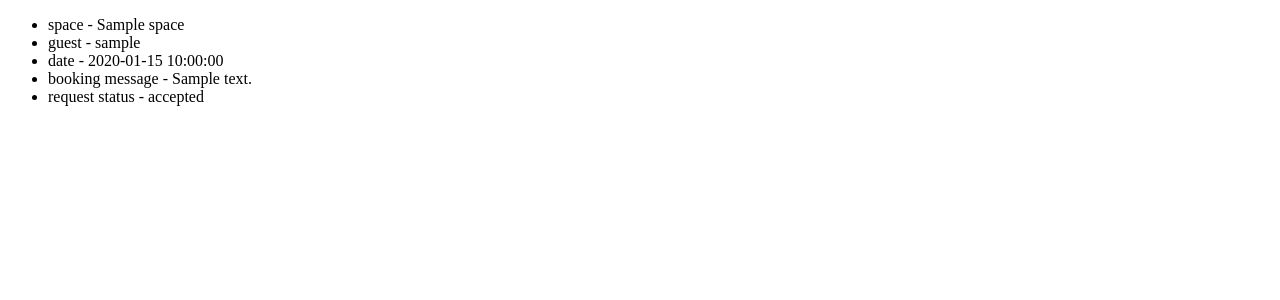
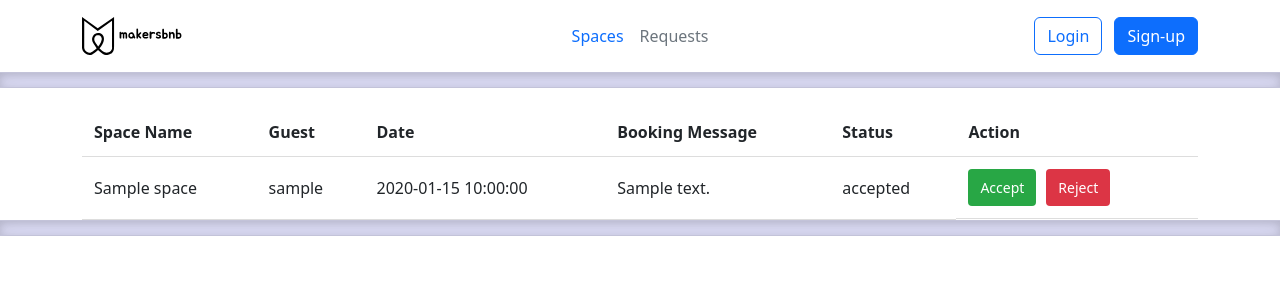
Before and after one commit to JonnySB/makers-bnb, a Flask app: template templates/manage_booking_requests.html in a window 1280 px wide. Shown: the top 300 px of the page. Run offline with Flask 3, Linux system fonts and the light colour scheme; the template is opened without the code that fills it: most values are stand-ins (such as "Sample title", 1, 10 or a date in 2020).

Commit message:
Created manage bookings page

```diff
--- a/app.py
+++ b/app.py
@@ -114,44 +114,44 @@ def get_spaces():
     )
 
 
-@app.route("/spaces/new", methods=["GET"])
-def get_new_space():
-    connection = get_flask_database_connection(app)
+@app.route("/spaces/new", methods=["GET", "POST"])
+def create_space():
+    if request.method == "GET":
+        connection = get_flask_database_connection(app)
 
-    logged_in = session.get("logged_in", False)
-    user_details = get_user_details(connection)
+        logged_in = session.get("logged_in", False)
+        user_details = get_user_details(connection)
 
-    return render_template("spaces/new.html", logged_in=logged_in, user=user_details)
+        return render_template(
+            "spaces/new.html", logged_in=logged_in, user=user_details
+        )
 
+    else:
+        connection = get_flask_database_connection(app)
+        space_repository = SpaceRepository(connection)
+        booking_repository = BookingRepository(connection)
 
-@app.route("/spaces", methods=["POST"])
-def create_space():
-    connection = get_flask_database_connection(app)
-    space_repository = SpaceRepository(connection)
-    booking_repository = BookingRepository(connection)
+        name = request.form["name"]
+        description = request.form["description"]
+        price = request.form["price"]
+        available_from = request.form["available_from"]
+        available_to = request.form["available_to"]
 
-    name = request.form["name"]
-    description = request.form["description"]
-    price = request.form["price"]
-    available_from = request.form["available_from"]
-    available_to = request.form["available_to"]
+        user_details = get_user_details(connection)
 
-    user_details = get_user_details(connection)
+        space = Space(None, name, description, price, user_details.id)
+        space = space_repository.create(space)
 
-    space = Space(
-        None, name, description, price, user_details.id
-    )  # needs to include user_id once login functionality added
-    space = space_repository.create(space)
+        available_from = datetime.strptime(available_from, "%Y-%m-%d")
+        available_to = datetime.strptime(available_to, "%Y-%m-%d")
+        current_date = available_from
 
-    available_from = datetime.strptime(available_from, "%Y-%m-%d")
-    available_to = datetime.strptime(available_to, "%Y-%m-%d")
-    current_date = available_from
-    while current_date <= available_to:
-        booking = Booking(None, current_date, True, space.id)
-        booking = booking_repository.create(booking)
-        current_date += timedelta(days=1)
+        while current_date <= available_to:
+            booking = Booking(None, current_date, True, space.id)
+            booking = booking_repository.create(booking)
+            current_date += timedelta(days=1)
 
-    return redirect(f"/spaces")
+        return redirect(f"/spaces")
 
 
 @app.route("/spaces/<id>", methods=["GET"])
@@ -186,7 +186,11 @@ def rent_space(booking_id, space_id):
 def manage_booking_requests():
     connection = get_flask_database_connection(app)
     booking_request_repository = BookingRequestRepository(connection)
-    booking_requests = booking_request_repository.get_by_host_id(1)
+
+    logged_in = session.get("logged_in", False)
+    user_details = get_user_details(connection)
+
+    booking_requests = booking_request_repository.get_by_host_id(user_details.id)
 
     users = UserRepository(connection)
     bookings = BookingRepository(connection)
@@ -201,7 +205,10 @@ def manage_booking_requests():
         booking_request_details.append([request, guest, booking, space, host])
 
     return render_template(
-        "manage_booking_requests.html", booking_requests=booking_request_details
+        "manage_booking_requests.html",
+        booking_requests=booking_request_details,
+        logged_in=logged_in,
+        user=user_details,
     )
 
 
--- a/templates/manage_booking_requests.html
+++ b/templates/manage_booking_requests.html
@@ -1,22 +1,178 @@
 <!doctype html>
-<html lang="en">
+<html lang="en" data-bs-theme="light" data-arp-injected="true">
   <head>
-    <title>Manage my requests</title>
-    <meta charset="utf-8" />
+    <meta charset="UTF-8" />
+    <meta name="viewport" content="width=device-width, initial-scale=1.0" />
+    <title>Booking Requests</title>
+    <link
+      href="https://cdn.jsdelivr.net/npm/bootstrap@5.3.2/dist/css/bootstrap.min.css"
+      rel="stylesheet"
+      integrity="sha384-T3c6CoIi6uLrA9TneNEoa7RxnatzjcDSCmG1MXxSR1GAsXEV/Dwwykc2MPK8M2HN"
+      crossorigin="anonymous"
+    />
+    <style>
+      table {
+        width: 100%;
+        border-collapse: collapse;
+        margin-top: 20px;
+      }
+
+      th,
+      td {
+        padding: 12px;
+        text-align: left;
+        border-bottom: 1px solid #ddd;
+      }
+
+      .action-buttons button {
+        margin-right: 10px;
+        cursor: pointer;
+        border: none;
+        padding: 8px 12px;
+        border-radius: 4px;
+        font-size: 14px;
+        transition: background-color 0.3s;
+      }
+      .action-buttons {
+        display: flex;
+        flex-direction: row;
+      }
+
+      .accept-button {
+        background-color: #28a745;
+        color: white;
+      }
+
+      .deny-button {
+        background-color: #dc3545;
+        color: white;
+      }
+
+      .b-example-divider {
+        width: 100%;
+        height: 1rem;
+        background-color: rgba(0, 0, 255, 0.1);
+        border: solid rgba(0, 0, 0, 0.15);
+        border-width: 1px 0;
+        box-shadow:
+          inset 0 0.5em 1.5em rgba(0, 0, 0, 0.1),
+          inset 0 0.125em 0.5em rgba(0, 0, 0, 0.15);
+      }
+    </style>
   </head>
+
   <body>
-    {% for request, guest, booking, space, host in booking_requests %}
-    <div>
-      <ul>
-        <li>space - {{space.name}}</li>
-        <li>guest - {{guest.username}}</li>
-        <li>date - {{booking.date}}</li>
-        <li>booking message - {{request.booking_message}}</li>
-        <li>request status - {{request.status}}</li>
-      </ul>
-      <br />
-      <br />
+    <!-- Header of page -->
+    <div class="container">
+      <header
+        class="d-flex flex-wrap align-items-center justify-content-center justify-content-md-between py-3"
+      >
+        <div class="col-md-3 mb-2 mb-md-0">
+          <a href="/spaces"
+            ><img
+              src="{{ url_for('static', filename='makersbnb_logo.svg') }}"
+              width="100"
+              height="40"
+          /></a>
+        </div>
+
+        <ul class="nav col-12 col-md-auto mb-2 justify-content-center mb-md-0">
+          <li>
+            <a href="/spaces" class="nav-link px-2">Spaces</a>
+          </li>
+          <li>
+            <a href="/manage_bookings" class="nav-link px-2 link-secondary"
+              >Requests</a
+            >
+          </li>
+        </ul>
+        {% if not logged_in %}
+        <div class="col-md-3 text-end">
+          <a href="/login"
+            ><button type="button" class="btn btn-outline-primary me-2">
+              Login
+            </button></a
+          >
+          <a href="/signup"
+            ><button type="button" class="btn btn-primary">Sign-up</button></a
+          >
+        </div>
+        {% else %}
+        <div class="nav col-md-3 justify-content-end">
+          <a class="nav-link px-2 link-secondary">Hey {{ user.username }}!</a>
+          <a href="/logout"
+            ><button type="button" class="btn btn-outline-primary me-2">
+              Logout
+            </button></a
+          >
+        </div>
+        {% endif %}
+      </header>
     </div>
-    {% endfor %}
+    <!--  -->
+
+    <div class="b-example-divider"></div>
+
+    <div class="container">
+      <table>
+        <thead>
+          <tr>
+            <th>Space Name</th>
+            <th>Guest</th>
+            <th>Date</th>
+            <th>Booking Message</th>
+            <th>Status</th>
+            <th>Action</th>
+          </tr>
+        </thead>
+        <tbody>
+          {% for request, guest, booking, space, host in booking_requests %}
+          <tr>
+            <td>{{ space.name }}</td>
+            <td>{{ guest.username }}</td>
+            <td>{{ booking.date }}</td>
+            <td>{{ request.booking_message }}</td>
+            <td>{{ request.status }}</td>
+            <td class="action-buttons">
+              <div>
+                <form
+                  method="post"
+                  action="/manage_bookings/accept/{{request.booking_id}}"
+                >
+                  <input
+                    type="hidden"
+                    name="request.booking_id"
+                    value="{{ request.booking_id }}"
+                  />
+                  <button type="submit" class="accept-button">Accept</button>
+                </form>
+              </div>
+              <div>
+                <form
+                  method="post"
+                  action="/manage_bookings/reject/{{request.booking_id}}"
+                >
+                  <input
+                    type="hidden"
+                    name="request.booking_id"
+                    value="{{ request.booking_id }}"
+                  />
+                  <button type="submit" class="deny-button">Reject</button>
+                </form>
+              </div>
+            </td>
+          </tr>
+          {% endfor %}
+        </tbody>
+      </table>
+    </div>
+
+    <div class="b-example-divider"></div>
+
+    <script
+      src="https://cdn.jsdelivr.net/npm/bootstrap@5.3.2/dist/js/bootstrap.bundle.min.js"
+      integrity="sha384-C6RzsynM9kWDrMNeT87bh95OGNyZPhcTNXj1NW7RuBCsyN/o0jlpcV8Qyq46cDfL"
+      crossorigin="anonymous"
+    ></script>
   </body>
 </html>
```
Also changed, not shown: templates/spaces/new.html (+65 -29 lines), templates/spaces/spaces.html (+65 -26 lines).
